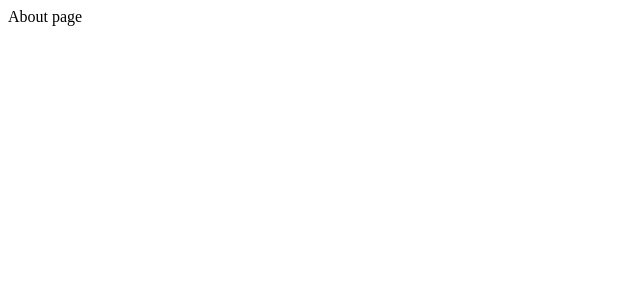
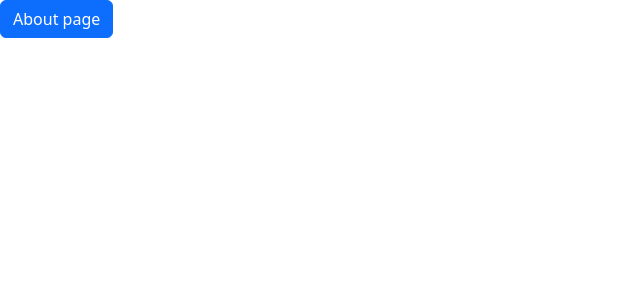
Before and after one commit to chloeyeo/AeroPowerPro-Renewable-Power-Forecasts, a React (Create React App) app: page /about in a window 1280 px wide. Shown: the top 300 px of the page, without its empty margins (0-640 px from the left). Built offline with nearby package versions, Linux system fonts and the light colour scheme.

Commit message:
Bootstrap setup: Bootstrap successfully installed and imported https://stgit.dcs.gla.ac.uk/team-project-h/2022/sh33/sh33-main/-/issues/59

```diff
--- a/package.json
+++ b/package.json
@@ -6,7 +6,9 @@
     "@testing-library/jest-dom": "^5.16.5",
     "@testing-library/react": "^13.4.0",
     "@testing-library/user-event": "^13.5.0",
+    "bootstrap": "^5.2.2",
     "react": "^18.2.0",
+    "react-bootstrap": "^2.5.0",
     "react-dom": "^18.2.0",
     "react-router-dom": "^6.4.3",
     "react-scripts": "5.0.1",
--- a/src/index.js
+++ b/src/index.js
@@ -1,6 +1,7 @@
 import React from "react";
 import ReactDOM from "react-dom/client";
 import App from "./App";
+import "bootstrap/dist/css/bootstrap.css";
 
 ReactDOM.createRoot(document.getElementById("root")).render(
   <React.StrictMode>
--- a/src/pages/about/About.js
+++ b/src/pages/about/About.js
@@ -1,5 +1,10 @@
 import React from "react";
+import Button from "react-bootstrap/Button";
 
-const About = () => <div>About page</div>;
+const About = () => (
+  <div>
+    <Button variant="primary">About page</Button>
+  </div>
+);
 
 export default About;
```
Also changed, not shown: 1 other file (tests, documents, lock files or other folders).
